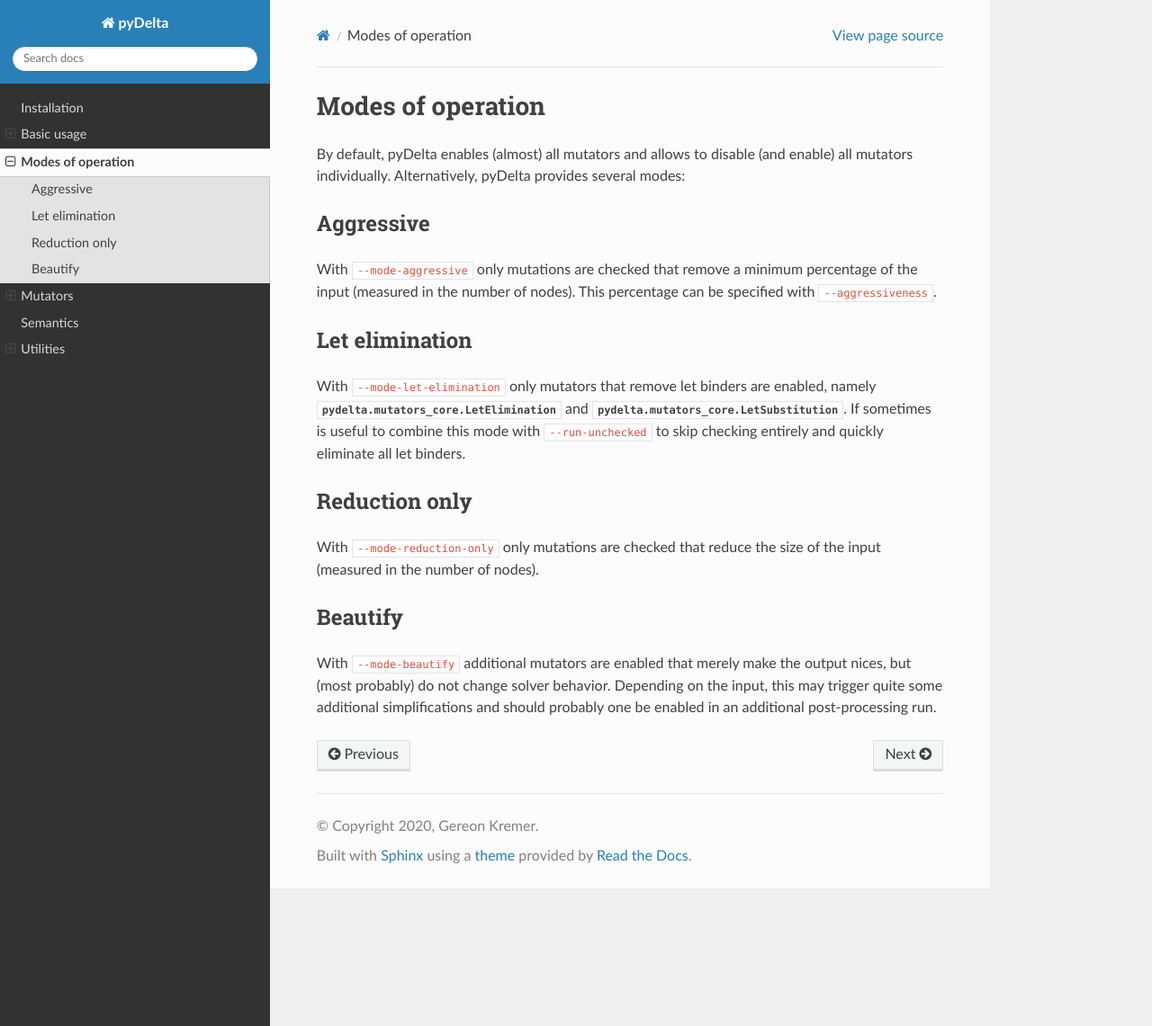
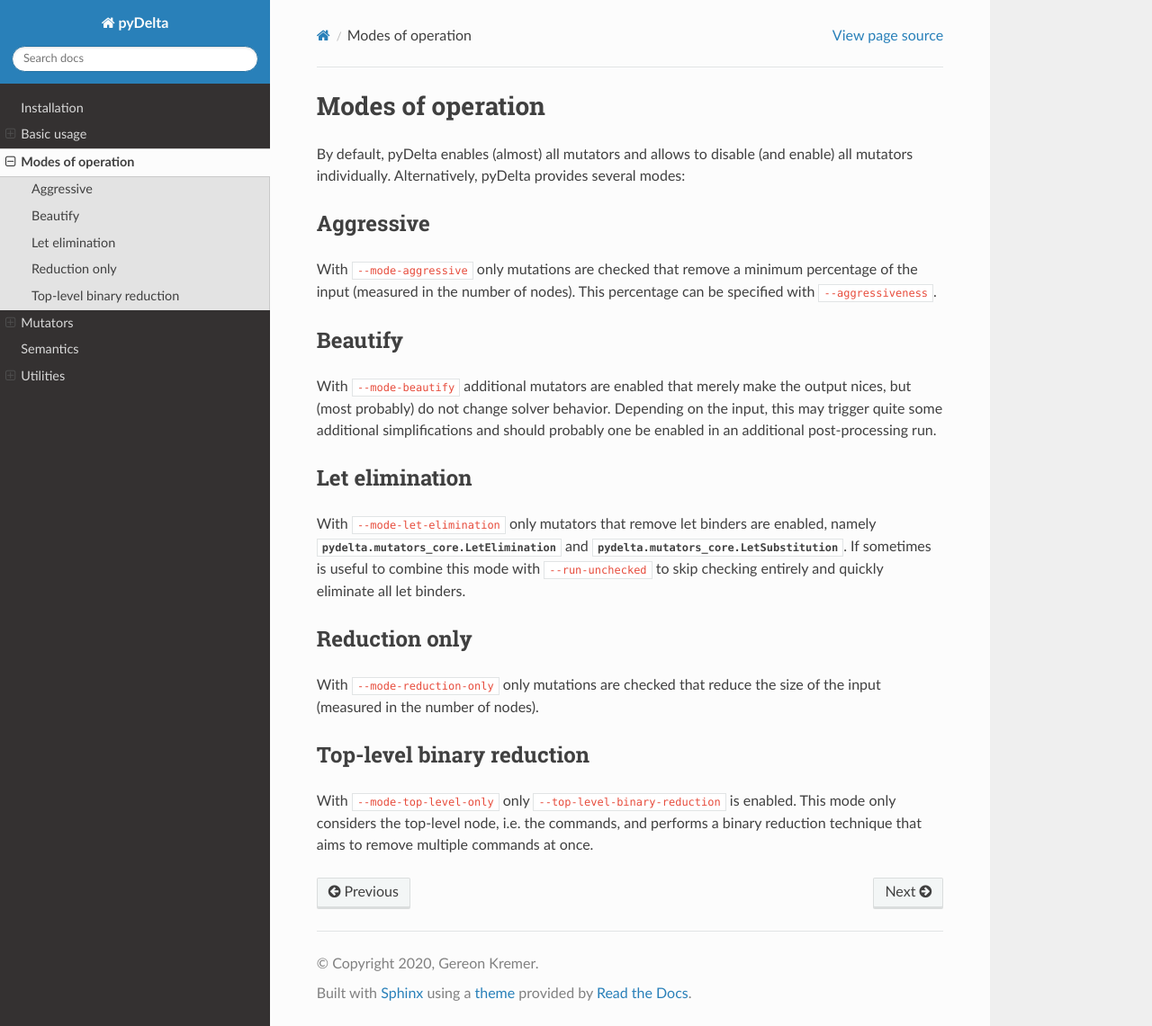
Before and after one commit to nafur/pydelta, a Sphinx documentation site: the page built from docs/modes.rst, in a window 1280 px wide and 1141 px high. Shown: the whole window at 90% size. Built offline with Sphinx 7.4.7 and the Read the Docs theme 2.0.0, drawn with Linux system fonts in a browser that asks for light colours.

Commit message:
Fix error.

```diff
--- a/docs/modes.rst
+++ b/docs/modes.rst
@@ -6,9 +6,13 @@ Alternatively, pyDelta provides several modes:
 
 Aggressive
 ----------
-
 With ``--mode-aggressive`` only mutations are checked that remove a minimum percentage of the input (measured in the number of nodes).
 This percentage can be specified with ``--aggressiveness``.
+
+Beautify
+--------------
+With ``--mode-beautify`` additional mutators are enabled that merely make the output nices, but (most probably) do not change solver behavior.
+Depending on the input, this may trigger quite some additional simplifications and should probably one be enabled in an additional post-processing run.
 
 Let elimination
 ---------------
@@ -19,7 +23,6 @@ Reduction only
 --------------
 With ``--mode-reduction-only`` only mutations are checked that reduce the size of the input (measured in the number of nodes).
 
-Beautify
---------------
-With ``--mode-beautify`` additional mutators are enabled that merely make the output nices, but (most probably) do not change solver behavior.
-Depending on the input, this may trigger quite some additional simplifications and should probably one be enabled in an additional post-processing run.
+Top-level binary reduction
+--------------------------
+With ``--mode-top-level-only`` only ``--top-level-binary-reduction`` is enabled. This mode only considers the top-level node, i.e. the commands, and performs a binary reduction technique that aims to remove multiple commands at once.
```
Also changed, not shown: 1 other file.
